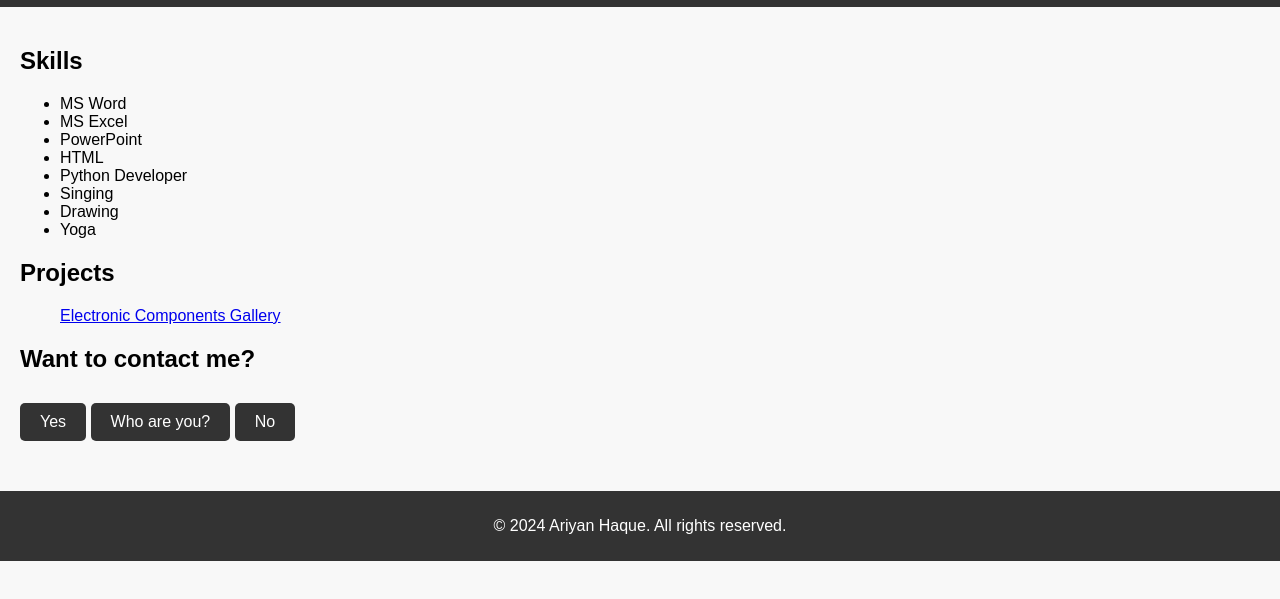
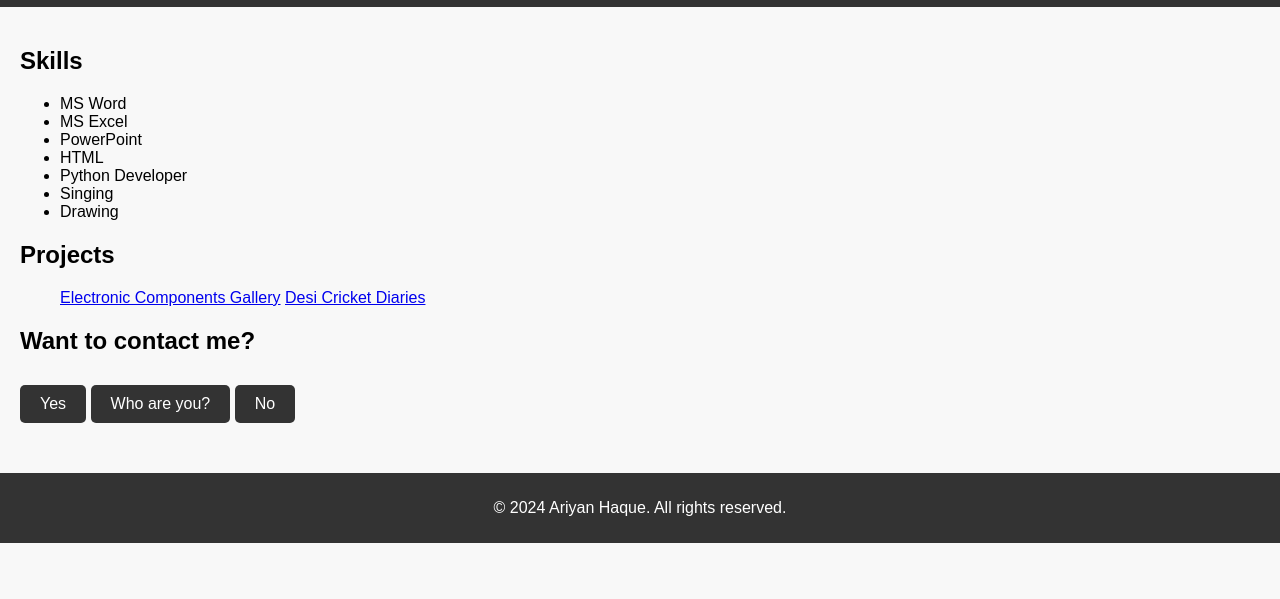
Before and after one commit to mrariyanhaque/mrariyanhaque.github.io, a plain HTML site: page works.html in a window 1280 px wide. Shown: the part 131-730 px from the top of the page. Drawn offline with Linux system fonts and the light colour scheme.

Commit message:
Update works.html

```diff
--- a/works.html
+++ b/works.html
@@ -29,7 +29,7 @@
                 <li>Python Developer</li>
                 <li>Singing</li>
                 <li>Drawing</li>
-                <li>Yoga</li>
+
             </ul>
 
         </section>
@@ -37,6 +37,8 @@
             <h2>Projects</h2>
             <ul>
                <a href="https://mrariyanhaque.github.io/stemlab/">Electronic Components Gallery</a>
+                              <a href="https://desicricketdiaries.github.io">Desi Cricket Diaries</a>
+
                 <ul/>
                 </section>
         <section>
```
